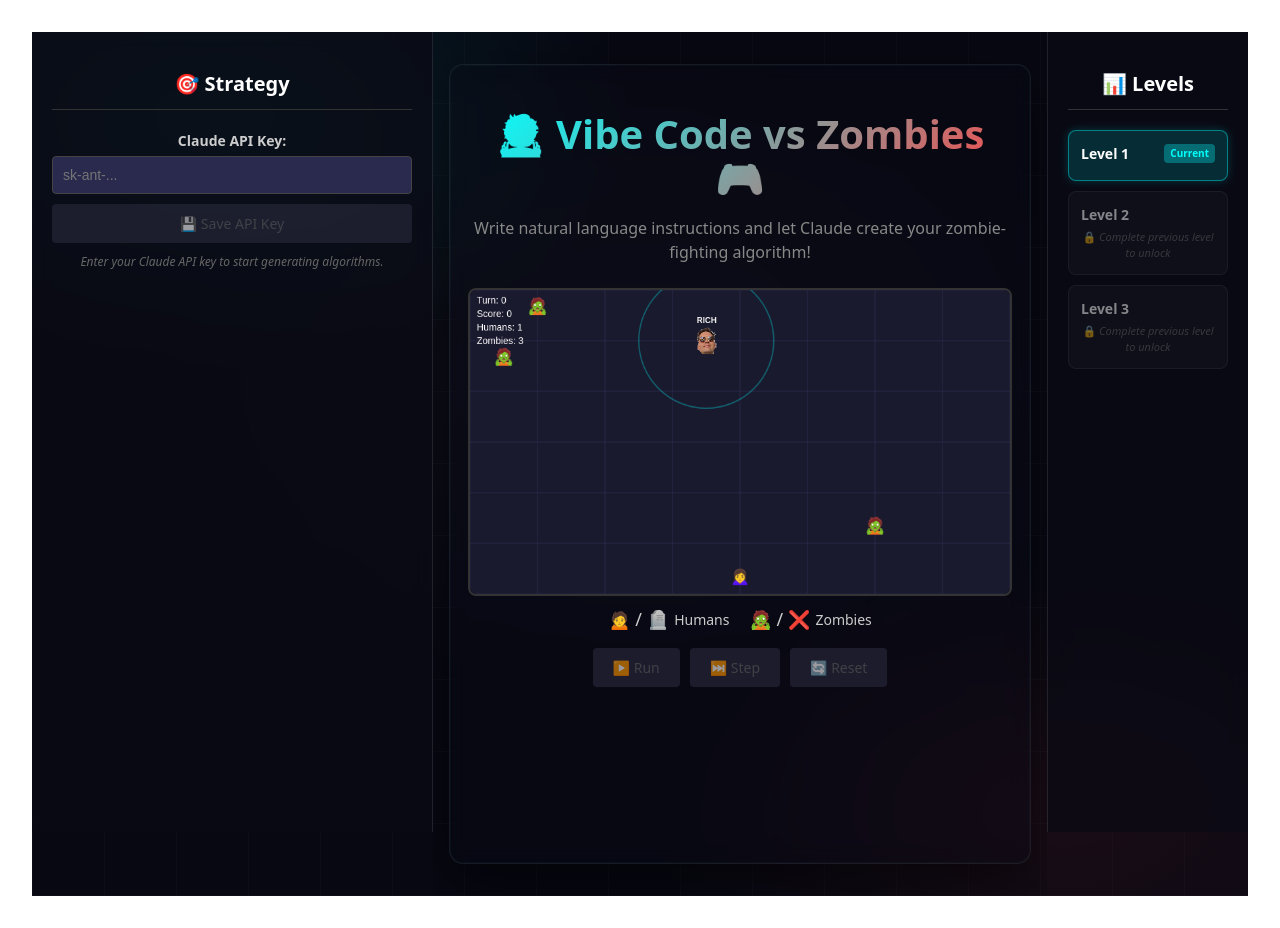
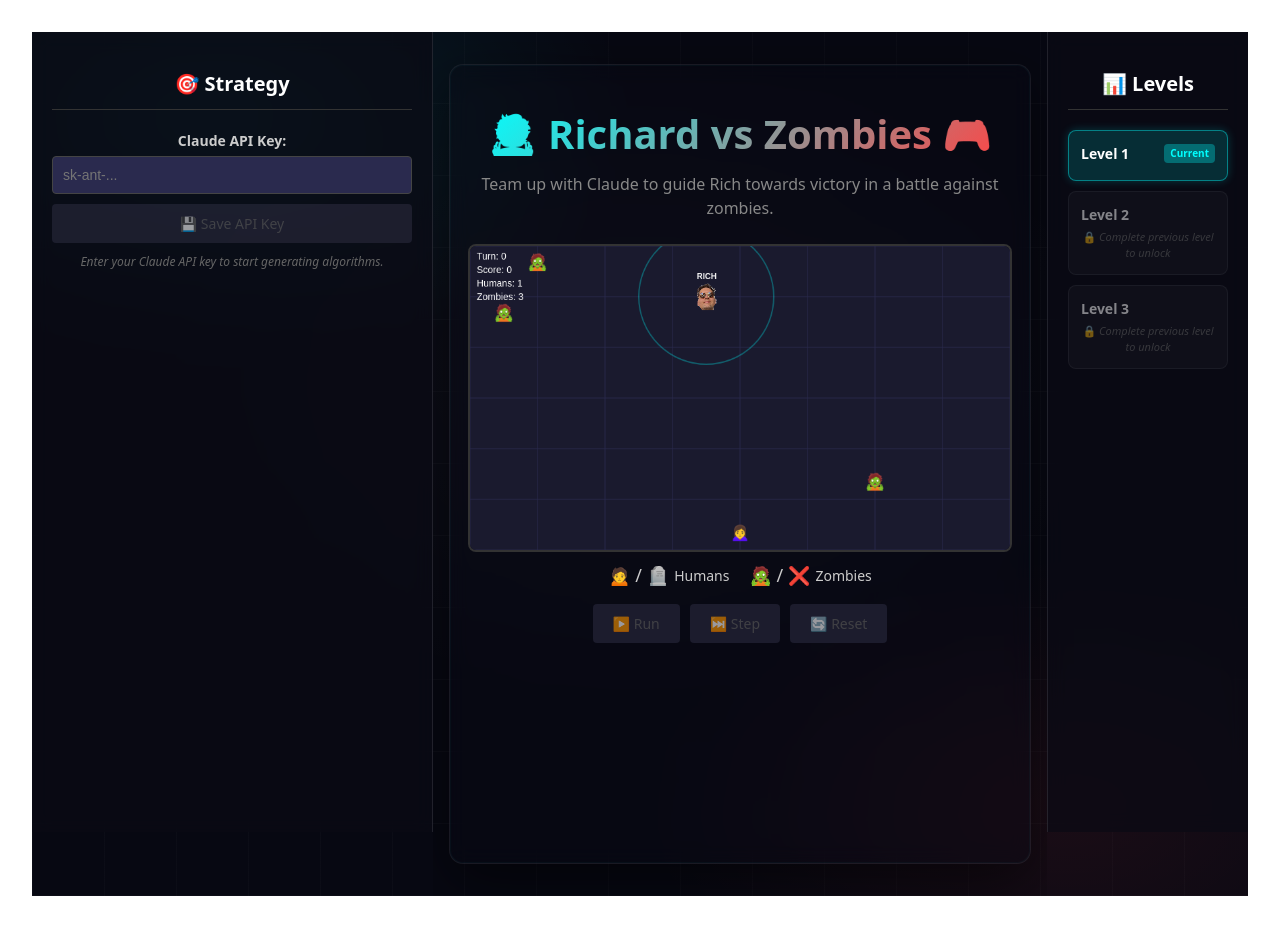
Before and after one commit to cajubelt/2025-xmas-website, a React (Vite) app: page /richard in a window 1280 px wide. Built offline with nearby package versions, Linux system fonts and the light colour scheme.

Commit message:
make zombies move towards richard if he is closer

```diff
--- a/src/pages/Richard.tsx
+++ b/src/pages/Richard.tsx
@@ -147,8 +147,8 @@
   humans: Human[],
   rich: { x: number; y: number }
 ): { x: number; y: number } {
-  let closest: { x: number; y: number } | null = null;
-  let minDist = Infinity;
+  let closest: { x: number; y: number } = { x: rich.x, y: rich.y };
+  let minDist = distance(zombie.x, zombie.y, rich.x, rich.y);
 
   for (const human of humans) {
     if (!human.alive) continue;
@@ -159,8 +159,8 @@
     }
   }
 
-  // Only target Rich if there are no alive humans left
-  return closest || { x: rich.x, y: rich.y };
+  // Target whichever is closest: Rich or a human
+  return closest;
 }
 
 function fibonacci(n: number): number {
@@ -887,9 +887,9 @@
       {/* Main Content */}
       <div style={styles.mainContent}>
         <div style={styles.container}>
-          <h1 style={styles.title}>🧟 Vibe Code vs Zombies 🎮</h1>
+          <h1 style={styles.title}>🧟 Richard vs Zombies 🎮</h1>
           <p style={styles.subtitle}>
-            Write natural language instructions and let Claude create your zombie-fighting algorithm!
+            Team up with Claude to guide Rich towards victory in a battle against zombies.
           </p>
 
           <div style={styles.gameArea}>
```
